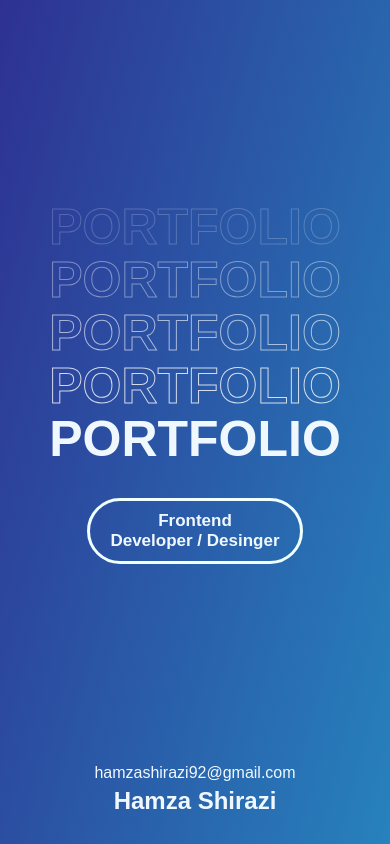
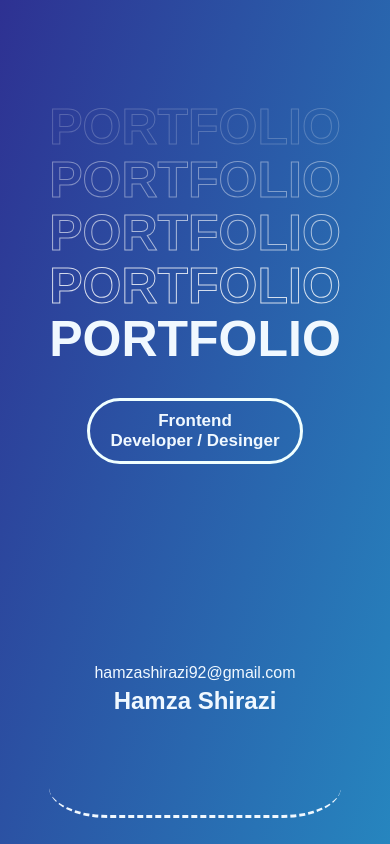
Before and after one commit to hamza-s27/Hamza-Portfolio, a plain HTML site: page index.html in a window 390 px wide. Shown: the top 844 px of the page. Drawn offline with Linux system fonts and the light colour scheme.

Commit message:
made changes in css for smaller mobile screens

```diff
--- a/css/styles.css
+++ b/css/styles.css
@@ -2,6 +2,7 @@ body {
     display: flex;
     flex-direction: column;
     justify-content: center;
+    align-items: center;
     min-height: 100vh;
 
     background-image: linear-gradient(to bottom right,#2E3192,#1BFFFF);
@@ -22,7 +23,7 @@ header {
 
     text-align: center;
     height: 80vh;
-    margin-top:  200px;
+    margin-top:  100px;
     margin-bottom: 150px;
 }
 
@@ -212,18 +213,30 @@ header {
 }
 
 @media(max-width:600px){
+
+
     .headingMain h1{
         font-size: 50px;
     }
 
     .image img{
-       width: 400px;
+       width: 350px;
 
     }
 
-    header{
-        margin-bottom: 0px;
+
+      header {
+
+
+            text-align: center;
+            height: 700px;
+            margin-top:  100px;
+            margin-bottom: 100px;
     }
+
+   .project{
+    margin-top: 10px;
+   }
 
     .popup{
         width: 300px;
```
